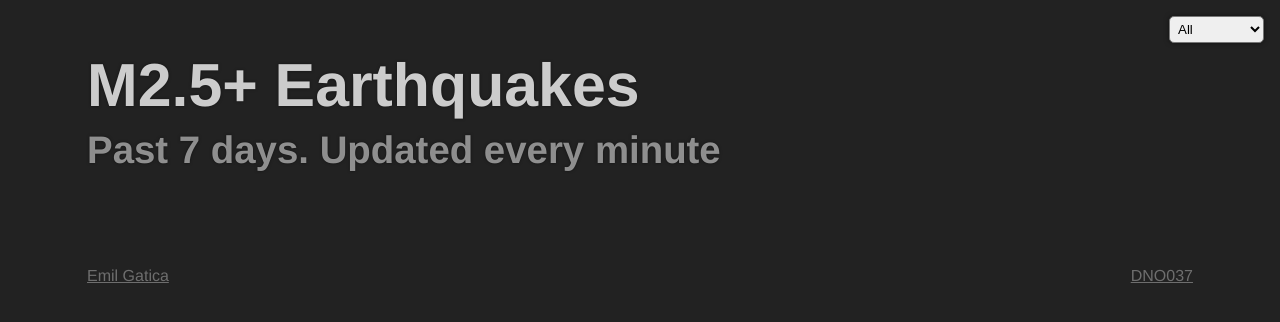
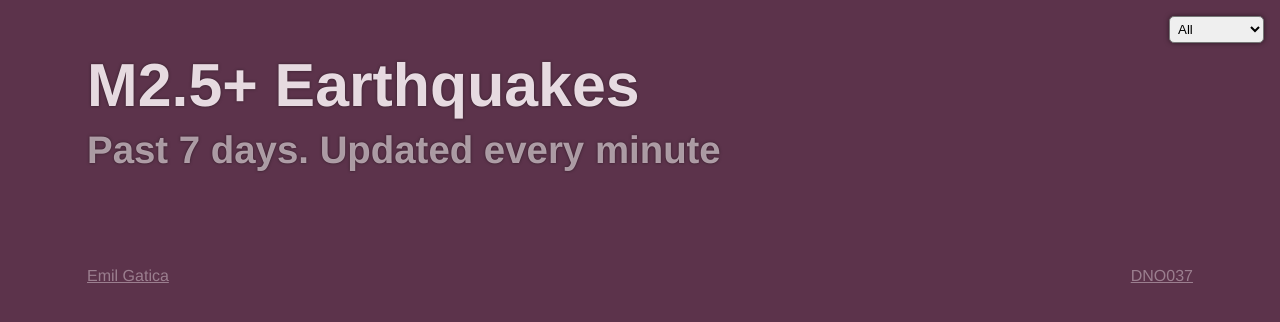
Before and after one commit to emilgatica/DNM_05, a plain HTML site: page index.html in a window 1280 px wide. Drawn offline with nearby package versions, Linux system fonts and the light colour scheme; no server answers.

Commit message:
Add files via upload

```diff
--- a/index.html
+++ b/index.html
@@ -13,19 +13,19 @@
             }
 
             body {
-                color: rgba(225, 225, 225, 0.6);
-                background: #222;
+                color: rgba(251, 240, 245, 0.6);
+                background: #5c334b;
                 font-family: Helvetica, Arial, sans-serif;
                 font-size: 1rem;
             }
 
             a {
-                color: rgba(225, 225, 225, 0.4);
+                color: rgba(251, 240, 245, 0.4);
                 text-decoration: underline;
             }
 
             a:hover {
-                color: rgba(255, 255, 255, 1);
+                color: rgba(251, 240, 245, 1);
                 text-decoration: none;
             }
 
@@ -40,7 +40,7 @@
 
             header h1 {
                 font-size: calc(1rem + 3.5vw);
-                color: rgba(225, 225, 225, 0.9);
+                color: rgba(251, 240, 245, 0.9);
                 line-height: 1.3;
                 text-shadow: 0 0 3px rgba(0, 0, 0, 0.5);
             }
@@ -61,7 +61,7 @@
                 width: 16%;
                 margin: 1%;
                 padding: 1%;
-                background: rgba(255, 255, 255, 0.1);
+                background: rgba(190, 105, 137, 0.3);
                 border-radius: 5px 5px;
                 box-shadow: 0 0 5px rgba(0, 0, 0, 0.5);
             }
@@ -131,7 +131,7 @@
                 box-shadow: 0 0 5px rgba(0, 0, 0, 0.5);
             }
         </style>
-        <title>DNO037</title>
+        <title>Earthquakes</title>
     </head>
     <body>
         <div class="container">
```
